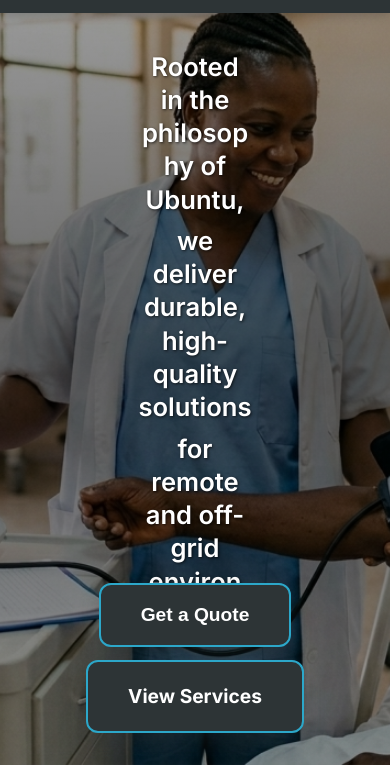
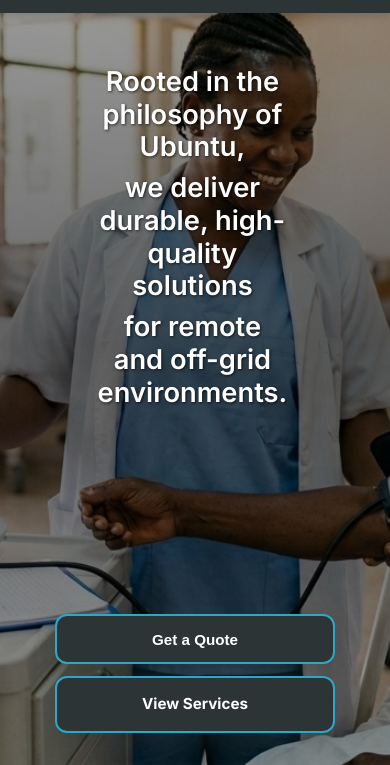
Before and after one commit to mukoe2020/ubuntu-supply-solutions, a website: page public/index.html in a window 390 px wide. Both pictures are taken after a click on the button "Get a Quote". Shown: the part 79-844 px from the top of the page. Drawn offline with Linux system fonts and the light colour scheme.

Commit message:
URGENT FIX: Mobile hero text squeezing bug - Remove restrictive max-width (520px/480px), use full 92-94% width, responsive font sizing with clamp(), stack buttons vertically, prevent word breaking

```diff
--- a/public/css/index-styles.css
+++ b/public/css/index-styles.css
@@ -278,16 +278,20 @@
         height: 100vh;
         min-height: 100vh;
         padding: 0;
+        width: 100%;
     }
 
     .hero-container {
         height: 100vh;
         min-height: 100vh;
+        width: 100%;
     }
 
     .hero-content {
         height: 100vh;
         min-height: 100vh;
+        width: 100%;
+        overflow-x: hidden;
     }
 
     .hero-image {
@@ -295,6 +299,7 @@
         min-height: 100vh;
         background-position: center;
         background-attachment: scroll;
+        width: 100%;
     }
 
     .hero-text-overlay {
@@ -302,49 +307,66 @@
         top: 50%;
         left: 50%;
         transform: translate(-50%, -50%);
-        width: 90%;
-        max-width: 520px;
-        padding: 3rem 1.5rem;
+        width: 92% !important;
+        max-width: none !important;
+        padding: 2rem 1rem;
         gap: 2rem;
         justify-content: center;
+        text-align: center !important;
+        margin: 0 auto !important;
     }
 
     .alternating-text {
-        min-height: 200px;
+        min-height: 180px;
+        width: 100%;
+        text-align: center;
+    }
+
+    .typewriter-text {
+        text-align: center;
     }
 
     .text-line {
-        font-size: 2.2rem;
-        line-height: 1.3;
-        word-break: normal;
-        overflow-wrap: normal;
-        text-align: center;
+        font-size: clamp(1.4rem, 8vw, 2rem) !important;
+        line-height: 1.25 !important;
+        word-break: normal !important;
+        overflow-wrap: normal !important;
+        hyphens: none !important;
+        white-space: normal !important;
+        text-align: center !important;
+        width: 100% !important;
+        max-width: 100% !important;
     }
 
     .hero-headline h1 {
-        font-size: 2.2rem;
-        line-height: 1.3;
-        word-break: normal;
-        overflow-wrap: normal;
+        font-size: clamp(1.4rem, 8vw, 2rem) !important;
+        line-height: 1.25 !important;
+        word-break: normal !important;
+        overflow-wrap: normal !important;
+        hyphens: none !important;
+        white-space: normal !important;
+        text-align: center !important;
+        width: 100% !important;
+        max-width: 100% !important;
     }
 
     .hero-buttons {
-        flex-direction: row;
-        gap: 1.5rem;
-        width: auto;
-        align-items: center;
-        justify-content: center;
-        margin-top: 2.5rem;
-        flex-wrap: wrap;
+        display: flex !important;
+        flex-direction: column !important;
+        gap: 14px !important;
+        width: 100% !important;
+        align-items: center !important;
+        justify-content: center !important;
+        margin-top: 2rem !important;
     }
 
     .hero-btn,
     .hero-cta-button {
-        width: auto;
-        max-width: none;
-        padding: 1rem 2rem;
-        font-size: 1.1rem;
-        min-width: 150px;
+        width: 100% !important;
+        max-width: 300px !important;
+        padding: 1rem 2rem !important;
+        font-size: 1rem !important;
+        min-width: auto !important;
     }
 }
 
@@ -354,16 +376,20 @@
         height: 100vh;
         min-height: 100vh;
         padding: 0;
+        width: 100%;
     }
 
     .hero-container {
         height: 100vh;
         min-height: 100vh;
+        width: 100%;
     }
 
     .hero-content {
         height: 100vh;
         min-height: 100vh;
+        width: 100%;
+        overflow-x: hidden;
     }
 
     .hero-image {
@@ -371,6 +397,7 @@
         min-height: 100vh;
         background-position: center;
         background-attachment: scroll;
+        width: 100%;
     }
 
     .hero-text-overlay {
@@ -378,49 +405,66 @@
         top: 50%;
         left: 50%;
         transform: translate(-50%, -50%);
-        width: 92%;
-        max-width: 480px;
-        padding: 3rem 1.5rem;
-        gap: 2rem;
+        width: 94% !important;
+        max-width: none !important;
+        padding: 1.5rem 1rem;
+        gap: 1.5rem;
         justify-content: center;
+        text-align: center !important;
+        margin: 0 auto !important;
     }
 
     .alternating-text {
-        min-height: 200px;
+        min-height: 160px;
+        width: 100%;
+        text-align: center;
+    }
+
+    .typewriter-text {
+        text-align: center;
     }
 
     .text-line {
-        font-size: 2.2rem;
-        line-height: 1.3;
-        word-break: normal;
-        overflow-wrap: normal;
-        text-align: center;
+        font-size: clamp(1.25rem, 7vw, 1.8rem) !important;
+        line-height: 1.2 !important;
+        word-break: normal !important;
+        overflow-wrap: normal !important;
+        hyphens: none !important;
+        white-space: normal !important;
+        text-align: center !important;
+        width: 100% !important;
+        max-width: 100% !important;
     }
 
     .hero-headline h1 {
-        font-size: 2.2rem;
-        line-height: 1.3;
-        word-break: normal;
-        overflow-wrap: normal;
+        font-size: clamp(1.25rem, 7vw, 1.8rem) !important;
+        line-height: 1.2 !important;
+        word-break: normal !important;
+        overflow-wrap: normal !important;
+        hyphens: none !important;
+        white-space: normal !important;
+        text-align: center !important;
+        width: 100% !important;
+        max-width: 100% !important;
     }
 
     .hero-buttons {
-        flex-direction: row;
-        gap: 1.5rem;
-        width: auto;
-        align-items: center;
-        justify-content: center;
-        margin-top: 2.5rem;
-        flex-wrap: wrap;
+        display: flex !important;
+        flex-direction: column !important;
+        gap: 12px !important;
+        width: 100% !important;
+        align-items: center !important;
+        justify-content: center !important;
+        margin-top: 1.5rem !important;
     }
 
     .hero-btn,
     .hero-cta-button {
-        width: auto;
-        max-width: none;
-        padding: 1rem 2rem;
-        font-size: 1.1rem;
-        min-width: 150px;
+        width: 100% !important;
+        max-width: 280px !important;
+        padding: 0.9rem 1.5rem !important;
+        font-size: 0.95rem !important;
+        min-width: auto !important;
     }
 }
 
```
